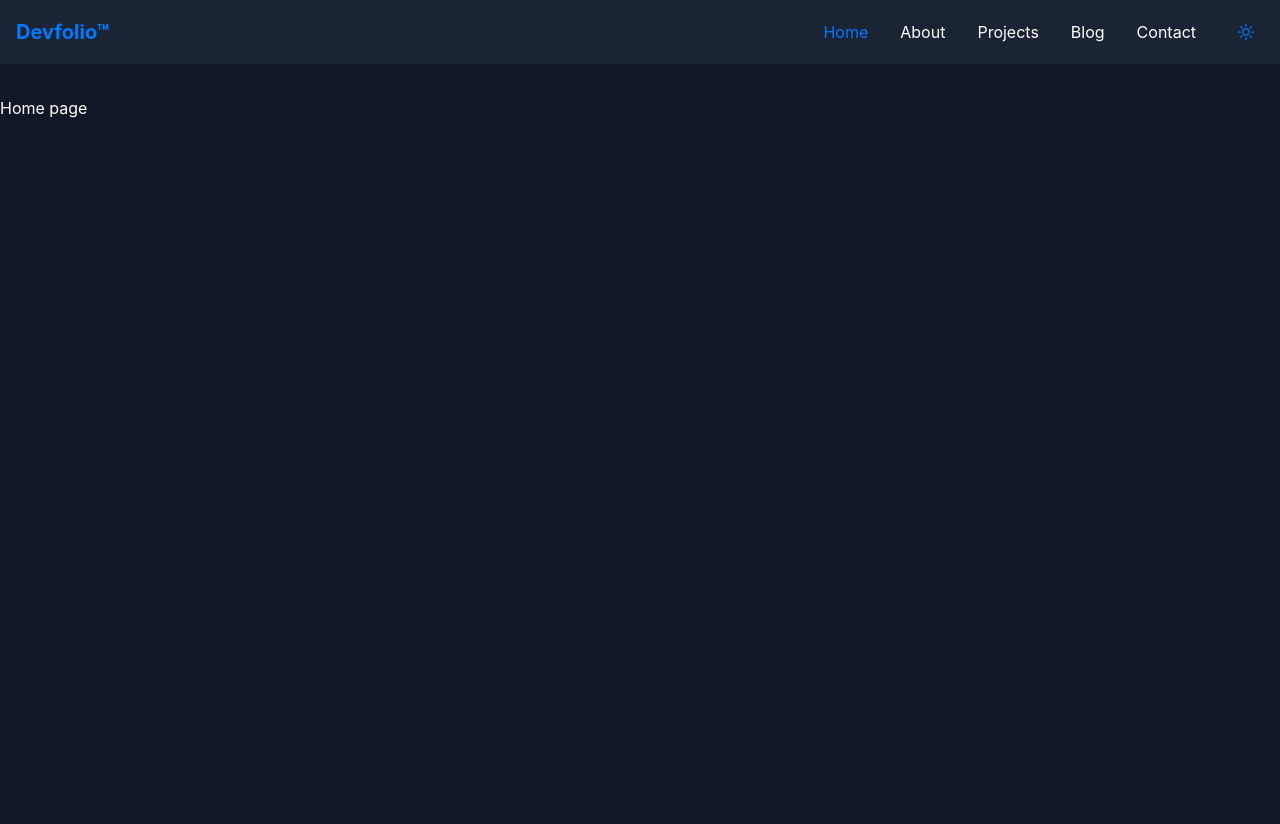
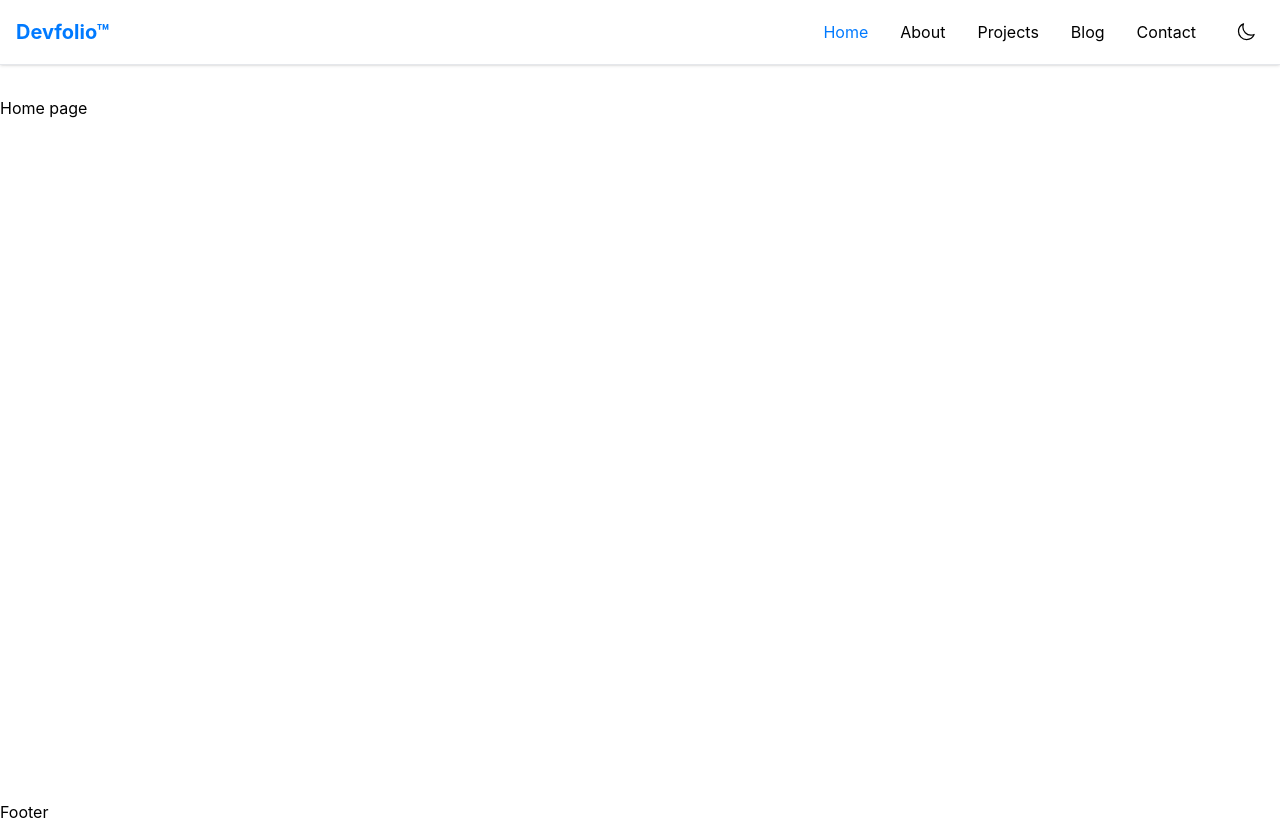
Before and after one commit to Thomas-Horvath/nextjs-portfolio-mamun, a Next.js app: page / in a window 1280 px wide. Before the commit the page ends 800 px from the top, so only its background shows below. Built offline with nearby package versions, Linux system fonts and the light colour scheme.

Commit message:
dark mode, useContext

```diff
--- a/src/app/components/Navbar.tsx
+++ b/src/app/components/Navbar.tsx
@@ -5,9 +5,10 @@
 import Link from 'next/link';
 import { usePathname } from 'next/navigation';
 import React, { useState } from 'react'
+import { useTheme } from '../context/ThemeContext';
 
 const Navbar = () => {
-    const theme = "dark";
+    const { theme, toggleTheme } = useTheme();
     const [isMobileMenuOpen, setIsMobileMenuOpen] = useState<boolean>(false);
     const pathname = usePathname();
     const [isDarkMode, setIsDarkMode] = useState<boolean>(false);
@@ -25,7 +26,7 @@
 
 
     return (
-        <nav className='fixed w-full bg-dark/80 backdrop-blur-sm z-50'>
+        <nav className='fixed w-full bg-white/80 dark:bg-dark/80 backdrop-blur-sm z-50 border-b border-gray-200 dark:border-gray-700 transition-colors shadow-sm'>
             <div className="container max-w-7xl mx-auto px-4">
 
 
@@ -46,8 +47,8 @@
                         })}
 
                         <button
-                            onClick={() => setIsDarkMode(!isDarkMode)}
-                            className='p-2 rounded-lg hover:bg-gray-100 text-primary cursor-pointer dark:hover:bg-gray-800 transition-colors'>
+                            onClick={toggleTheme}
+                            className='p-2 rounded-lg hover:bg-gray-100 dark:text-white cursor-pointer hover:text-primary dark:hover:bg-gray-800 transition-colors'>
                             {theme === 'dark' ? (
                                 <SunIcon className='w-5 h-5' />
                             ) : (
@@ -91,7 +92,7 @@
                             ))}
                             <div>
                                 <button
-                                    onClick={() => setIsDarkMode(!isDarkMode)}
+                                    onClick={toggleTheme}
                                     className='flex items-center py-2  hover:text-primary cursor-pointer transition-colors'>
                                     {theme === 'dark' ? (
 
--- /dev/null
+++ b/src/app/context/ThemeContext.tsx
@@ -0,0 +1,61 @@
+'use client'
+
+import { createContext, useContext, useEffect, useState } from "react";
+
+type Theme = 'light' | 'dark';
+
+interface ThemeContextType {
+    theme: Theme;
+    toggleTheme: () => void;
+    setTheme: (theme: Theme) => void;
+}
+
+const ThemeContext = createContext<ThemeContextType | undefined>(undefined);
+
+export const ThemeProvider = ({ children }: { children: React.ReactNode }) => {
+    const [theme, setThemeState] = useState<Theme>("light");
+
+    const [mounted, setMounted] = useState(false);
+
+
+    const setTheme = (newTheme: Theme) => {
+        setThemeState(newTheme);
+        localStorage.setItem("them2e", newTheme);
+        document.documentElement.classList.toggle("dark", newTheme === "dark");
+    };
+
+
+    const toggleTheme = () => {
+        setTheme(theme === "light" ? "dark" : "light")
+    }
+
+    useEffect(() => {
+        const savedTheme = localStorage.getItem("theme") as Theme | null;
+        const systemTheme = window.matchMedia("(prefers-color-scheme: dark)").matches ? "dark" : "light";
+        const initialTheme = savedTheme || systemTheme;
+        setThemeState(initialTheme);
+        document.documentElement.classList.toggle("dark", initialTheme === "dark");
+        setMounted(true);
+    }, [])
+
+    if (!mounted) {
+        return null;
+    }
+
+
+
+    return (
+        <ThemeContext.Provider value={{ theme, setTheme, toggleTheme }}>
+            {children}
+        </ThemeContext.Provider>
+    )
+}
+
+export function useTheme() {
+    const context = useContext(ThemeContext);
+    if (context === undefined) {
+        throw new Error("useTheme must be used within a ThemeProvider");
+    }
+
+    return context;
+}
--- a/src/app/layout.tsx
+++ b/src/app/layout.tsx
@@ -2,6 +2,7 @@
 import { Geist, Geist_Mono } from "next/font/google";
 import "./globals.css";
 import Navbar from "./components/Navbar";
+import { ThemeProvider } from "./context/ThemeContext";
 
 
 const geistSans = Geist({
@@ -27,12 +28,20 @@
   return (
     <html lang="en">
       <body
-        className={`${geistSans.variable} ${geistMono.variable} antialiased bg-gray-900 text-white`}
+        className={`${geistSans.variable} ${geistMono.variable} antialiased bg-white transition-colors dark:bg-gray-900 dark:text-white`}
       >
-        <Navbar />
-        <main className="min-h-screen pt-24">
-          {children}
-        </main>
+
+        <ThemeProvider>
+
+          <Navbar />
+          <main className="min-h-screen pt-24">
+            {children}
+          </main>
+          <footer>Footer</footer>
+
+        </ThemeProvider>
+
+
       </body>
     </html>
   );
```
